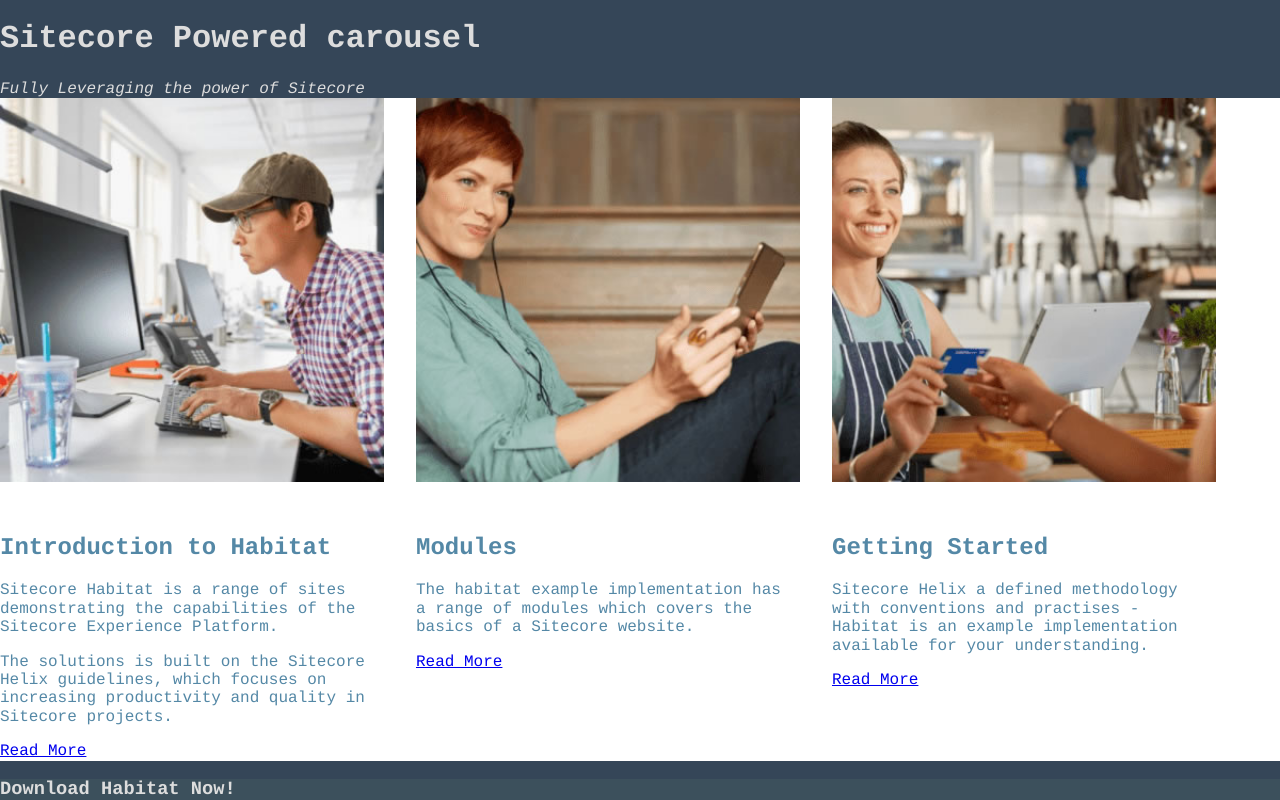
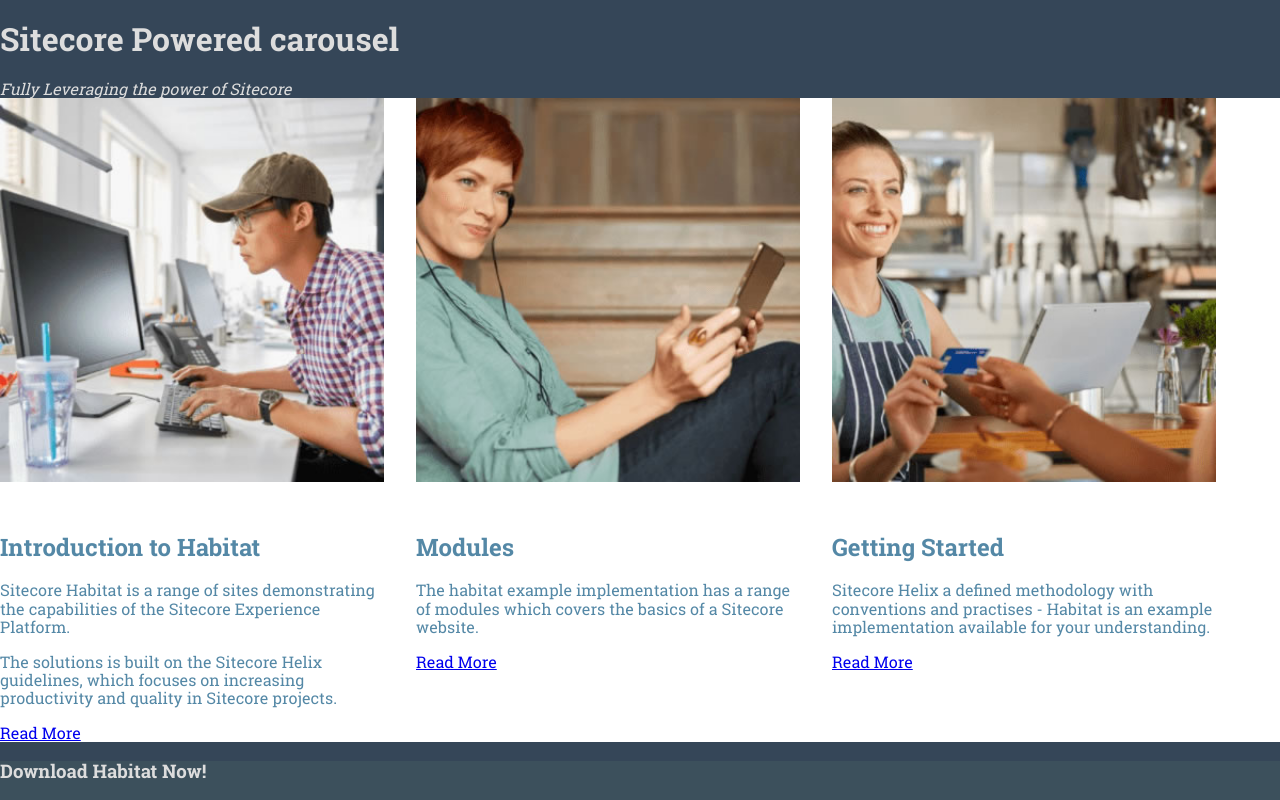
Before and after one commit to adambezemek/xc-code-challenge, a Vue app in the folder xc-code-challenge/: page / in a window 1280 px wide. Shown: the top 800 px of the page. Built offline with nearby package versions, Linux system fonts and the light colour scheme.

Commit message:
Update initial font family

```diff
--- a/xc-code-challenge/src/css/_settings/xc-code-challenge.css
+++ b/xc-code-challenge/src/css/_settings/xc-code-challenge.css
@@ -13,7 +13,7 @@
      */
 
     --initial-rem-unit: 1rem;
-    --initial-font-family: Rockwell,"Courier Bold",Courier,Georgia,Times,"Times New Roman",serif;
+    --initial-font-family: roboto_slab, Rockwell,"Courier Bold",Courier,Georgia,Times,"Times New Roman",serif;
 
     /* Note: Color names from: http://chir.ag/projects/name-that-color/ */
 
```
